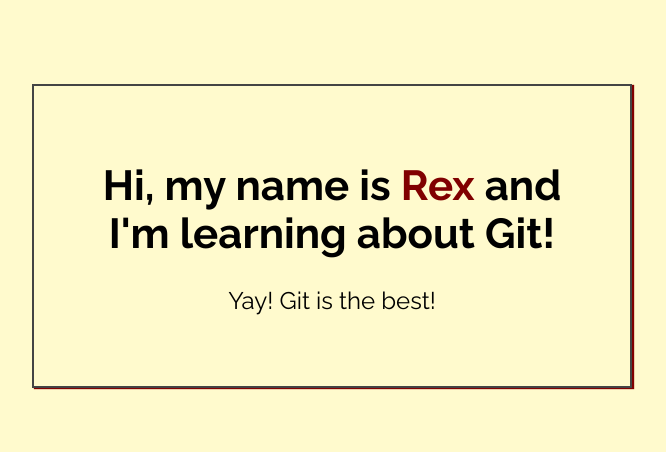
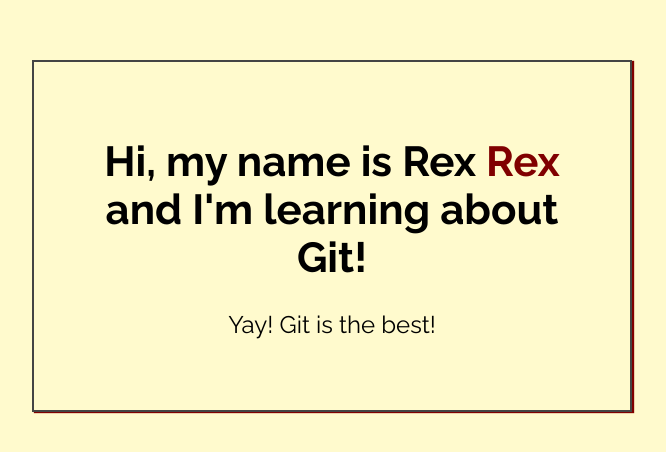
Before and after one commit to AideGlz/OneDrive-Documents-my-first-repo, a plain HTML site: page index.html in a window 1280 px wide. Shown: the part 164-616 px from the top of the page, without its empty margins (308-974 px from the left). Drawn offline with Linux system fonts and the light colour scheme.

Commit message:
added name to index.html

```diff
--- a/index.html
+++ b/index.html
@@ -14,7 +14,7 @@
 <body>
 
     <div class="greeting">
-        <h1>Hi, my name is <span class="highlight">Rex</span> and I'm learning about Git! </h1>
+        <h1>Hi, my name is Rex <span class="highlight">Rex</span> and I'm learning about Git! </h1>
 
         <p>Yay! Git is the best!</p>
     </div>
```
